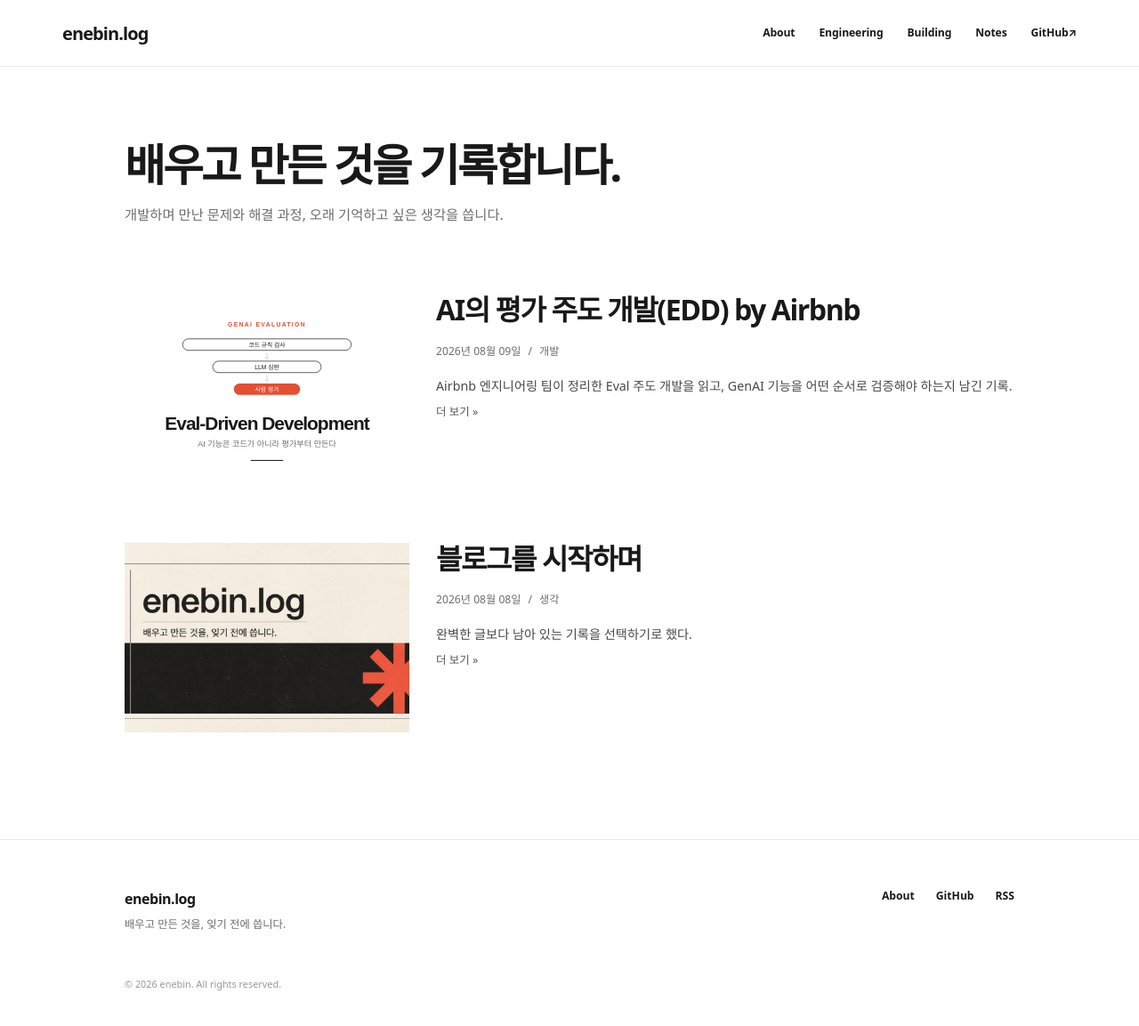
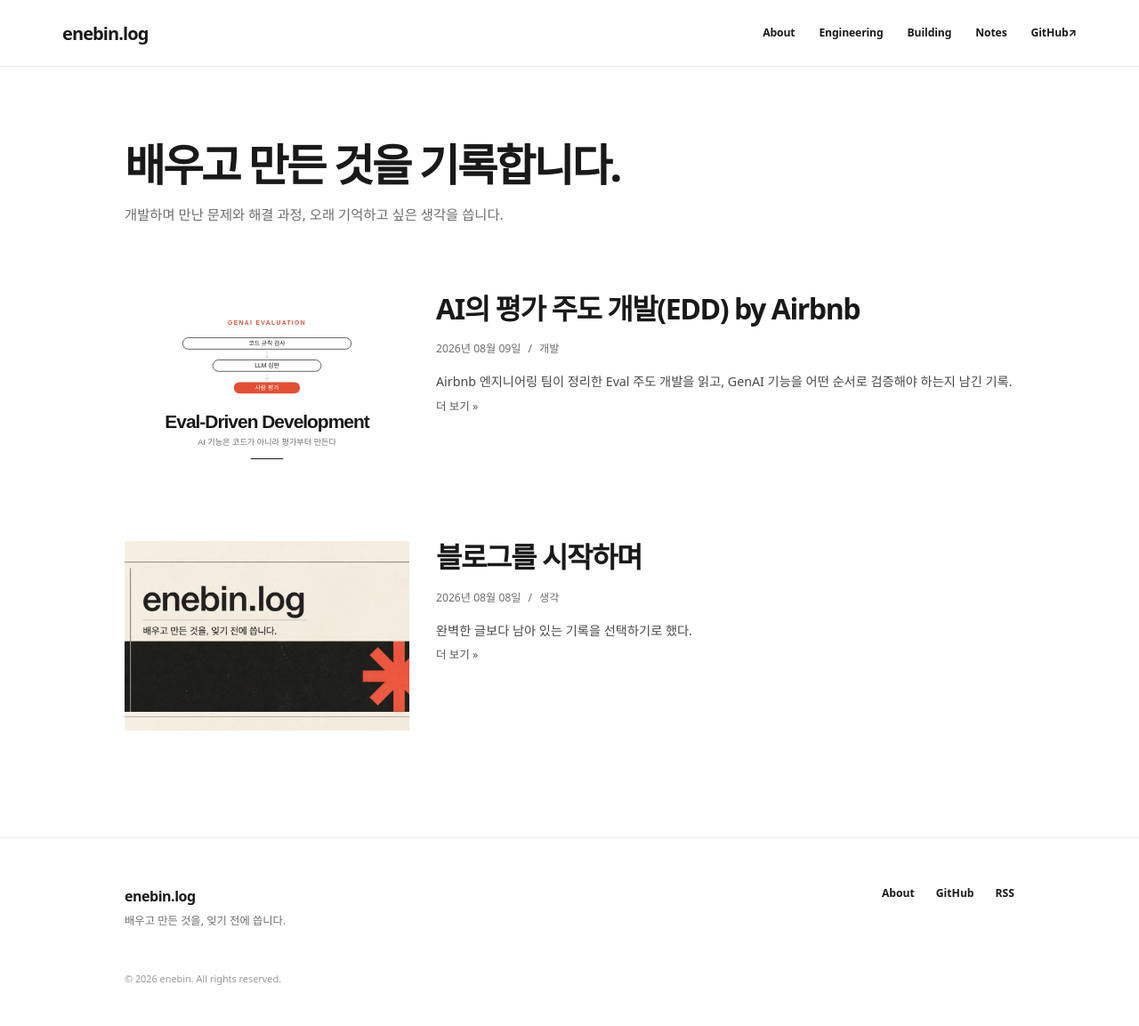
Before and after one commit to enebin/enebin.github.io, a Jekyll site: the page built from index.html, in a window 1280 px wide. Shown: the whole page at 89% size. Built offline with Jekyll 4.4.1, drawn with Linux system fonts in a browser that asks for light colours; some web fonts are replaced.

Commit message:
본문 행간을 좁힘
Pretendard로 바꾼 뒤 줄 간격이 과하게 느껴져 기본값 1.75→1.65,
글 목록 요약 1.9→1.75, 본문 2→1.8로 조정한다.

```diff
--- a/_layouts/default.html
+++ b/_layouts/default.html
@@ -12,7 +12,7 @@
       rel="stylesheet"
       href="https://cdn.jsdelivr.net/gh/orioncactus/pretendard@v1.3.9/dist/web/variable/pretendardvariable-dynamic-subset.min.css"
     />
-    <link rel="stylesheet" href="{{ '/assets/css/style.css?v=3' | relative_url }}" />
+    <link rel="stylesheet" href="{{ '/assets/css/style.css?v=4' | relative_url }}" />
   </head>
   <body{% if page.body_class %} class="{{ page.body_class }}"{% endif %}>
     <a class="skip-link" href="#main">본문으로 바로가기</a>
--- a/assets/css/style.css
+++ b/assets/css/style.css
@@ -20,7 +20,7 @@
   background: var(--background);
   color: var(--foreground);
   font-family: var(--font);
-  line-height: 1.75;
+  line-height: 1.65;
   word-break: keep-all;
   text-rendering: optimizeLegibility;
 }
@@ -172,7 +172,7 @@
   margin: 15px 0 0;
   color: #494949;
   font-size: 0.89rem;
-  line-height: 1.9;
+  line-height: 1.75;
 }
 
 .read-more {
@@ -250,7 +250,7 @@
 .prose {
   color: #2b2b2b;
   font-size: 1rem;
-  line-height: 2;
+  line-height: 1.8;
 }
 
 .prose h1 {
```
